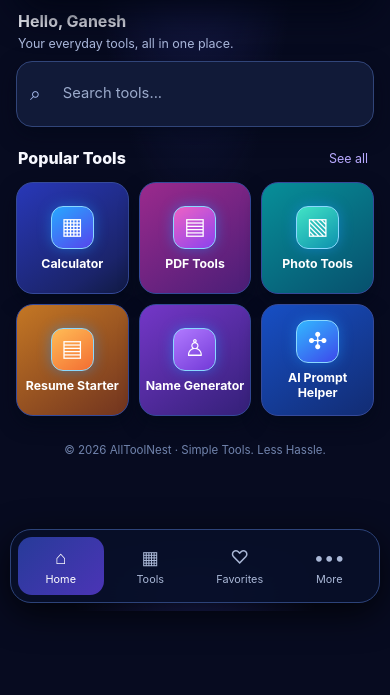
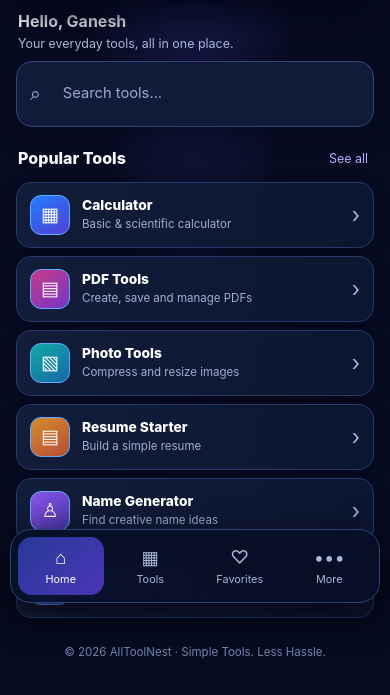
Before and after one commit to gganeshkumar907-boop/toolnest, a plain HTML site: page index.html in a window 390 px wide. Shown: the part 233-928 px from the top of the page. Before the commit the page ends 844 px from the top, so only its background shows below. Drawn offline with Linux system fonts and the light colour scheme.

Commit message:
Make AllToolNest tools a compact clean mobile list

```diff
--- a/index.html
+++ b/index.html
@@ -20,13 +20,12 @@ button,input,textarea,select{font:inherit}button{cursor:pointer}
 .search-wrap{display:flex;align-items:center;gap:10px;border:1px solid #314579;background:#111a38;border-radius:16px;padding:10px 13px;box-shadow:0 7px 20px #02081788}
 .search-wrap span{font-size:1.2rem;color:#a9bdf0}.search-wrap input{border:0;outline:0;background:transparent;color:white;min-width:0;width:100%;font-size:.92rem}.search-wrap input::placeholder{color:#9baacb}
 main{max-width:1060px;margin:0 auto;padding:0 16px}.section-row{display:flex;align-items:center;justify-content:space-between;margin:19px 2px 10px}.section-title{font-size:1rem;font-weight:850;margin:0}.see-all{font-size:.78rem;color:#b9aaff;background:none;border:0;padding:4px}
-.tool-grid{display:grid;grid-template-columns:repeat(3,minmax(0,1fr));gap:10px}
-.tool-tile{position:relative;min-height:112px;padding:13px 5px 11px;border:1px solid #354a9a;border-radius:17px;background:linear-gradient(145deg,#2838b8,#1b246b 76%,#101a43);display:flex;flex-direction:column;align-items:center;justify-content:center;gap:8px;color:white;box-shadow:0 8px 18px #02081799;transition:transform .15s,border-color .15s}
-.tool-tile:nth-child(2){background:linear-gradient(145deg,#9b2a8d,#4a1e77)}.tool-tile:nth-child(3){background:linear-gradient(145deg,#078f99,#07506d)}.tool-tile:nth-child(4){background:linear-gradient(145deg,#c47724,#71341f)}.tool-tile:nth-child(5){background:linear-gradient(145deg,#7437c8,#342078)}.tool-tile:nth-child(6){background:linear-gradient(145deg,#174fc4,#122c73)}
-.tool-tile:active{transform:scale(.97)}.tool-tile:focus-visible{outline:2px solid #70e8ff;outline-offset:2px}
-.tile-icon{width:43px;height:43px;display:grid;place-items:center;border-radius:12px;background:linear-gradient(145deg,#27a9ff,#5644ed);border:1px solid #8ad8ff;box-shadow:0 0 14px #1b91ff77;font-size:1.45rem}
-.tool-tile:nth-child(2) .tile-icon{background:linear-gradient(145deg,#ee62c4,#8b42ee)}.tool-tile:nth-child(3) .tile-icon{background:linear-gradient(145deg,#42e4c5,#0d91ae)}.tool-tile:nth-child(4) .tile-icon{background:linear-gradient(145deg,#ffbd56,#f36d32)}.tool-tile:nth-child(5) .tile-icon{background:linear-gradient(145deg,#b17aff,#7239d7)}.tool-tile:nth-child(6) .tile-icon{background:linear-gradient(145deg,#32b8ff,#3d48eb)}
-.tool-tile strong{font-size:.77rem;line-height:1.2;text-align:center;font-weight:750}.tool-tile .fav{position:absolute;right:6px;top:5px;width:23px;height:23px;border:0;border-radius:50%;background:#08112ccc;color:#fff;padding:0;font-size:.85rem}
+.tool-grid{display:flex;flex-direction:column;gap:8px}
+.tool-tile{position:relative;width:100%;min-height:66px;padding:10px 13px;border:1px solid #263b69;border-radius:15px;background:linear-gradient(100deg,#121d3b,#0c1630);display:flex;flex-direction:row;align-items:center;justify-content:flex-start;gap:12px;color:white;text-align:left;box-shadow:0 5px 13px #02081766;transition:transform .15s,border-color .15s}
+.tool-tile:active{transform:scale(.985);border-color:#20cfff}.tool-tile:focus-visible{outline:2px solid #70e8ff;outline-offset:2px}
+.tile-icon{width:40px;height:40px;flex:none;display:grid;place-items:center;border-radius:11px;background:linear-gradient(145deg,#247dff,#5140d5);border:1px solid #5eabff;font-size:1.2rem}
+.tool-tile:nth-child(2) .tile-icon{background:linear-gradient(145deg,#c83b85,#7336c8)}.tool-tile:nth-child(3) .tile-icon{background:linear-gradient(145deg,#12a9a6,#1767a8)}.tool-tile:nth-child(4) .tile-icon{background:linear-gradient(145deg,#d78b2c,#b64d37)}.tool-tile:nth-child(5) .tile-icon{background:linear-gradient(145deg,#8c55e9,#4735a8)}.tool-tile:nth-child(6) .tile-icon{background:linear-gradient(145deg,#258dd8,#3d48c7)}
+.tool-tile strong{font-size:.86rem;line-height:1.2;text-align:left;font-weight:800;display:block}.tool-tile small{display:block;color:#9eafd2;font-size:.72rem;margin-top:3px}.tool-tile .row-arrow{margin-left:auto;color:#9eb8e8;font-size:1.35rem;padding-left:8px}
 .tool-screen{display:none;margin-top:20px;padding:16px;border:1px solid #31477f;border-radius:20px;background:linear-gradient(150deg,#121d40,#0b1430);box-shadow:0 12px 30px #0006;scroll-margin-top:12px}
 .tool-screen.active{display:block}.screen-head{display:flex;align-items:center;gap:10px;margin-bottom:14px}.back{border:0;background:transparent;color:#dce6ff;font-size:1.5rem;padding:0 4px}.screen-head h2{font-size:1rem;margin:0;flex:1}.screen-head .screen-icon{color:#aebeff}
 .tool-screen p{color:var(--muted);font-size:.84rem}.field{margin:12px 0}.field label{display:block;font-size:.82rem;font-weight:700;margin-bottom:6px;color:#dce6ff}
@@ -40,8 +39,8 @@ input,textarea,select{width:100%;border:1px solid #354a7a;border-radius:11px;bac
 .empty{display:none;padding:20px;text-align:center;color:#aab9dc}.bottom-nav{position:fixed;z-index:30;bottom:8px;left:10px;right:10px;max-width:570px;margin:auto;display:grid;grid-template-columns:repeat(4,1fr);gap:4px;padding:7px;border:1px solid #2d4379;border-radius:21px;background:#080f29f2;box-shadow:0 10px 35px #000b;backdrop-filter:blur(16px)}
 .bottom-nav button{border:0;border-radius:14px;background:transparent;color:#aab8d7;padding:7px 3px;display:flex;flex-direction:column;align-items:center;gap:2px;font-size:.68rem}.bottom-nav button span{font-size:1.15rem}.bottom-nav button.active{background:linear-gradient(135deg,#273b99,#4b34b6);color:#fff}
 footer{text-align:center;color:#7184ad;font-size:.72rem;padding:26px 12px 12px}
-@media(min-width:700px){.app-header{padding-top:22px}.hero{min-height:190px;padding:24px}.banner-brand img{width:58px;height:58px}.banner-brand strong{font-size:1.7rem}.banner-tools span{height:43px}.hello-strip strong{font-size:1.2rem}.tool-grid{gap:15px}.tool-tile{min-height:145px}.tile-icon{width:52px;height:52px;font-size:1.7rem}.tool-tile strong{font-size:.92rem}.tool-screen{padding:22px}.bottom-nav{bottom:15px}}
-@media(max-width:380px){.app-header{padding-left:11px;padding-right:11px}.brand-name{font-size:1.15rem}.brand-symbol{width:38px;height:38px}.premium{font-size:.68rem;padding:6px 8px}.tool-grid{gap:7px}.tool-tile{min-height:101px}.tile-icon{width:38px;height:38px}.tool-tile strong{font-size:.7rem}main{padding:0 11px}}
+@media(min-width:700px){.app-header{padding-top:22px}.hero{min-height:190px;padding:24px}.banner-brand img{width:58px;height:58px}.banner-brand strong{font-size:1.7rem}.banner-tools span{height:43px}.hello-strip strong{font-size:1.2rem}.tool-grid{gap:10px}.tool-tile{min-height:72px}.tile-icon{width:44px;height:44px;font-size:1.35rem}.tool-tile strong{font-size:.95rem}.tool-screen{padding:22px}.bottom-nav{bottom:15px}}
+@media(max-width:380px){.app-header{padding-left:11px;padding-right:11px}.brand-name{font-size:1.15rem}.brand-symbol{width:38px;height:38px}.premium{font-size:.68rem;padding:6px 8px}.tool-grid{gap:7px}.tool-tile{min-height:62px;padding:9px}.tile-icon{width:37px;height:37px}.tool-tile strong{font-size:.82rem}main{padding:0 11px}}
 </style></head>
 <body>
 <header class="app-header">
@@ -52,12 +51,12 @@ footer{text-align:center;color:#7184ad;font-size:.72rem;padding:26px 12px 12px}
 <main id="home">
  <div class="section-row"><h2 class="section-title">Popular Tools</h2><button class="see-all" id="seeAll">See all</button></div>
  <div class="tool-grid" id="toolGrid">
-  <button class="tool-tile" data-id="calc" data-key="calculator quick calculator maths"><span class="tile-icon">▦</span><strong>Calculator</strong></button>
-  <button class="tool-tile" data-id="pdf" data-key="pdf save print document"><span class="tile-icon">▤</span><strong>PDF Tools</strong></button>
-  <button class="tool-tile" data-id="photo" data-key="photo image compressor resize"><span class="tile-icon">▧</span><strong>Photo Tools</strong></button>
-  <button class="tool-tile" data-id="resume" data-key="resume starter cv"><span class="tile-icon">▤</span><strong>Resume Starter</strong></button>
-  <button class="tool-tile" data-id="names" data-key="name generator username"><span class="tile-icon">♙</span><strong>Name Generator</strong></button>
-  <button class="tool-tile" data-id="ai" data-key="ai prompt helper"><span class="tile-icon">✣</span><strong>AI Prompt Helper</strong></button>
+  <button class="tool-tile" data-id="calc" data-key="calculator quick calculator maths"><span class="tile-icon">▦</span><span><strong>Calculator</strong><small>Basic &amp; scientific calculator</small></span><span class="row-arrow">›</span></button>
+  <button class="tool-tile" data-id="pdf" data-key="pdf save print document"><span class="tile-icon">▤</span><span><strong>PDF Tools</strong><small>Create, save and manage PDFs</small></span><span class="row-arrow">›</span></button>
+  <button class="tool-tile" data-id="photo" data-key="photo image compressor resize"><span class="tile-icon">▧</span><span><strong>Photo Tools</strong><small>Compress and resize images</small></span><span class="row-arrow">›</span></button>
+  <button class="tool-tile" data-id="resume" data-key="resume starter cv"><span class="tile-icon">▤</span><span><strong>Resume Starter</strong><small>Build a simple resume</small></span><span class="row-arrow">›</span></button>
+  <button class="tool-tile" data-id="names" data-key="name generator username"><span class="tile-icon">♙</span><span><strong>Name Generator</strong><small>Find creative name ideas</small></span><span class="row-arrow">›</span></button>
+  <button class="tool-tile" data-id="ai" data-key="ai prompt helper"><span class="tile-icon">✣</span><span><strong>AI Prompt Helper</strong><small>Create better AI prompts</small></span><span class="row-arrow">›</span></button>
  </div>
  <div class="empty" id="empty">No matching tools found.</div>
  <section class="tool-screen" id="calc">
```
